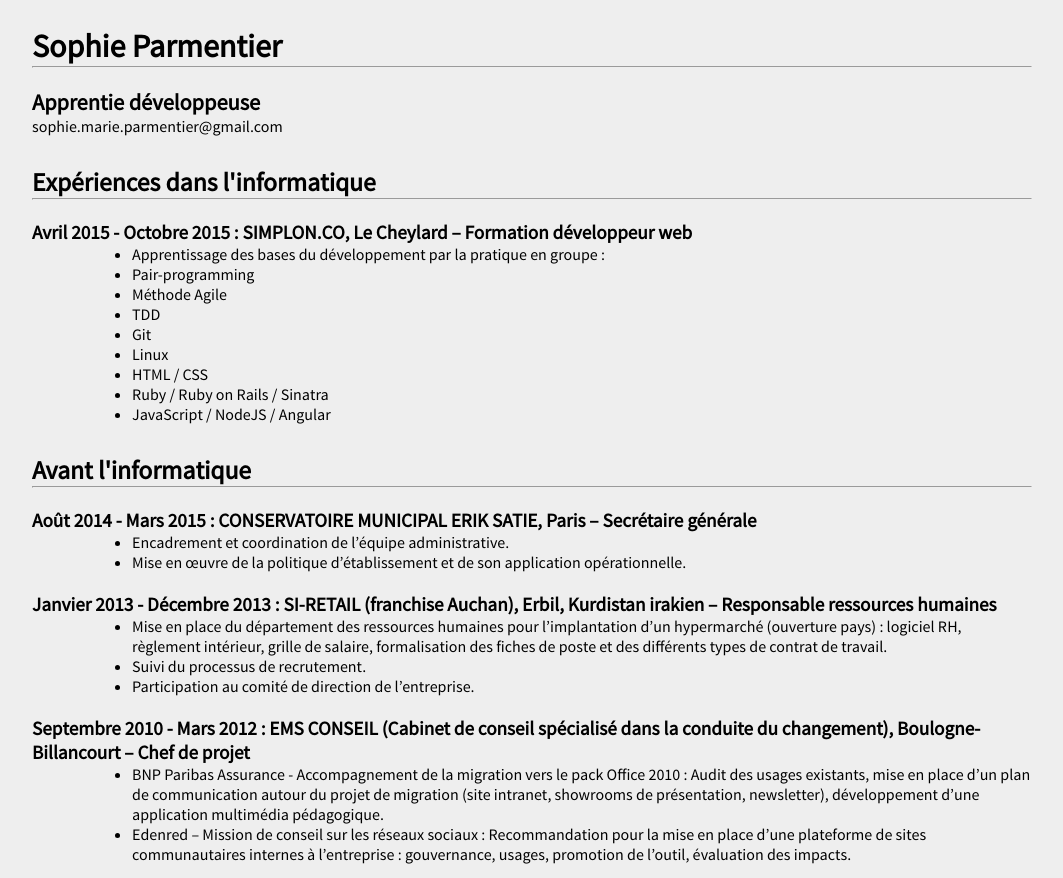
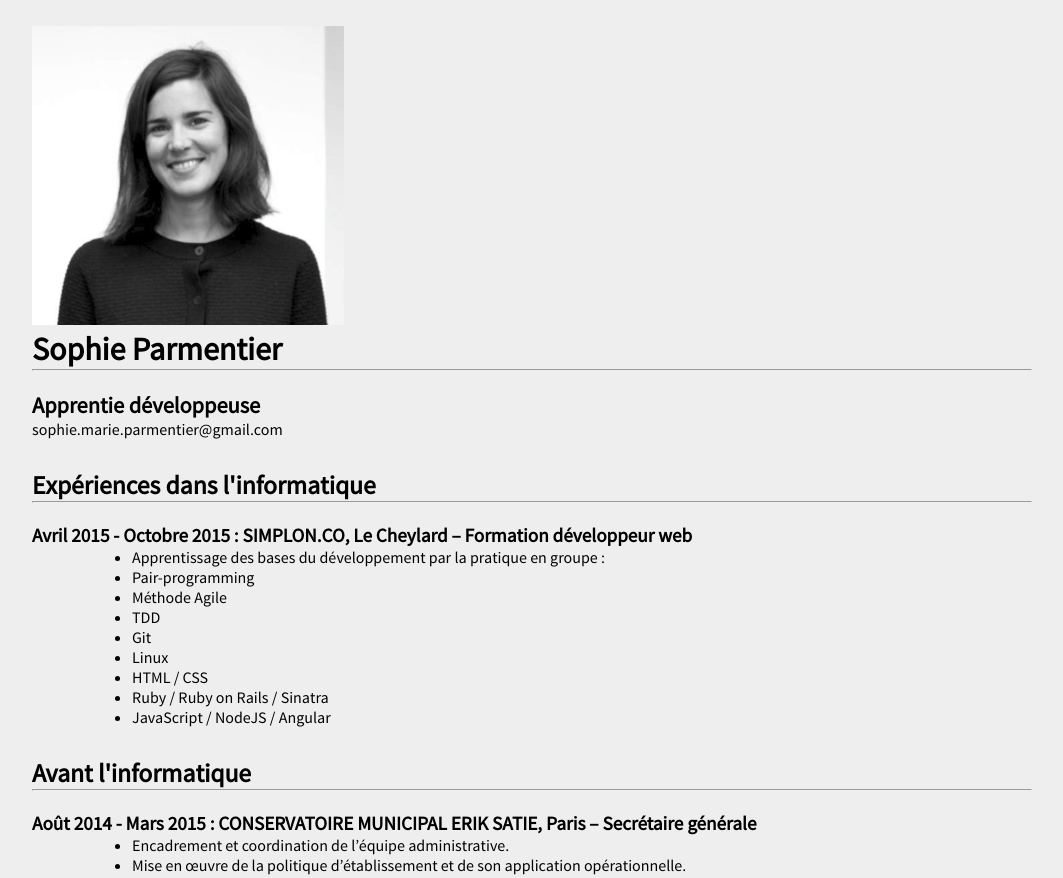
Before and after one commit to parmeso6/CV, a plain HTML site: page index.html in a window 1280 px wide. Shown: the top 878 px of the page, without its empty margins (184-1247 px from the left). Drawn offline with Linux system fonts and the light colour scheme.

Commit message:
ajout immage

```diff
--- a/index.html
+++ b/index.html
@@ -10,6 +10,7 @@
 </head>
 <body>
 <div class="intro">
+	<img src="Capture.png">
 	<h1>Sophie Parmentier</h1>
 	<hr>
 	<h4>Apprentie développeuse</h4>
```
Also changed, not shown: Capture.png (added).
